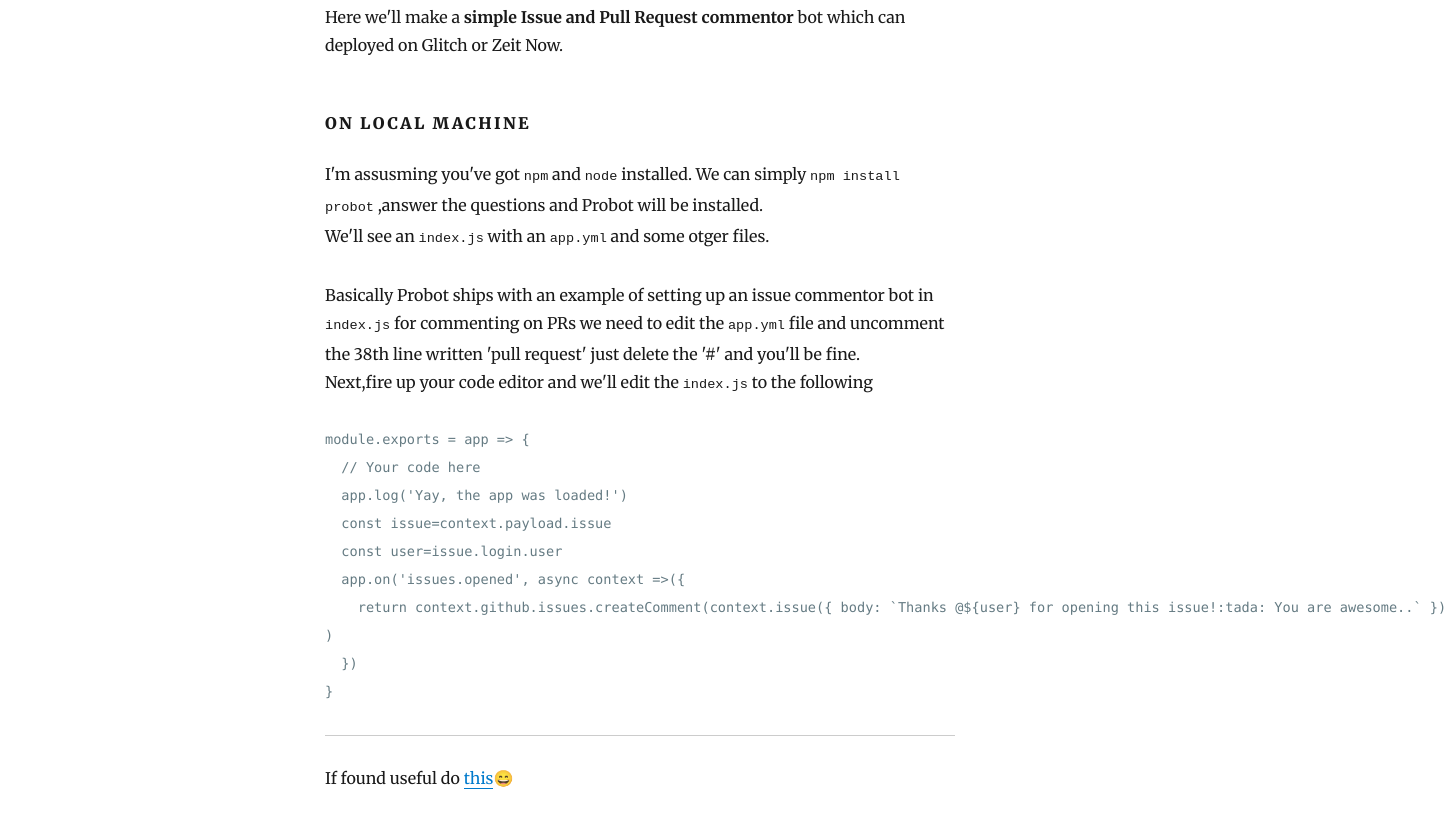
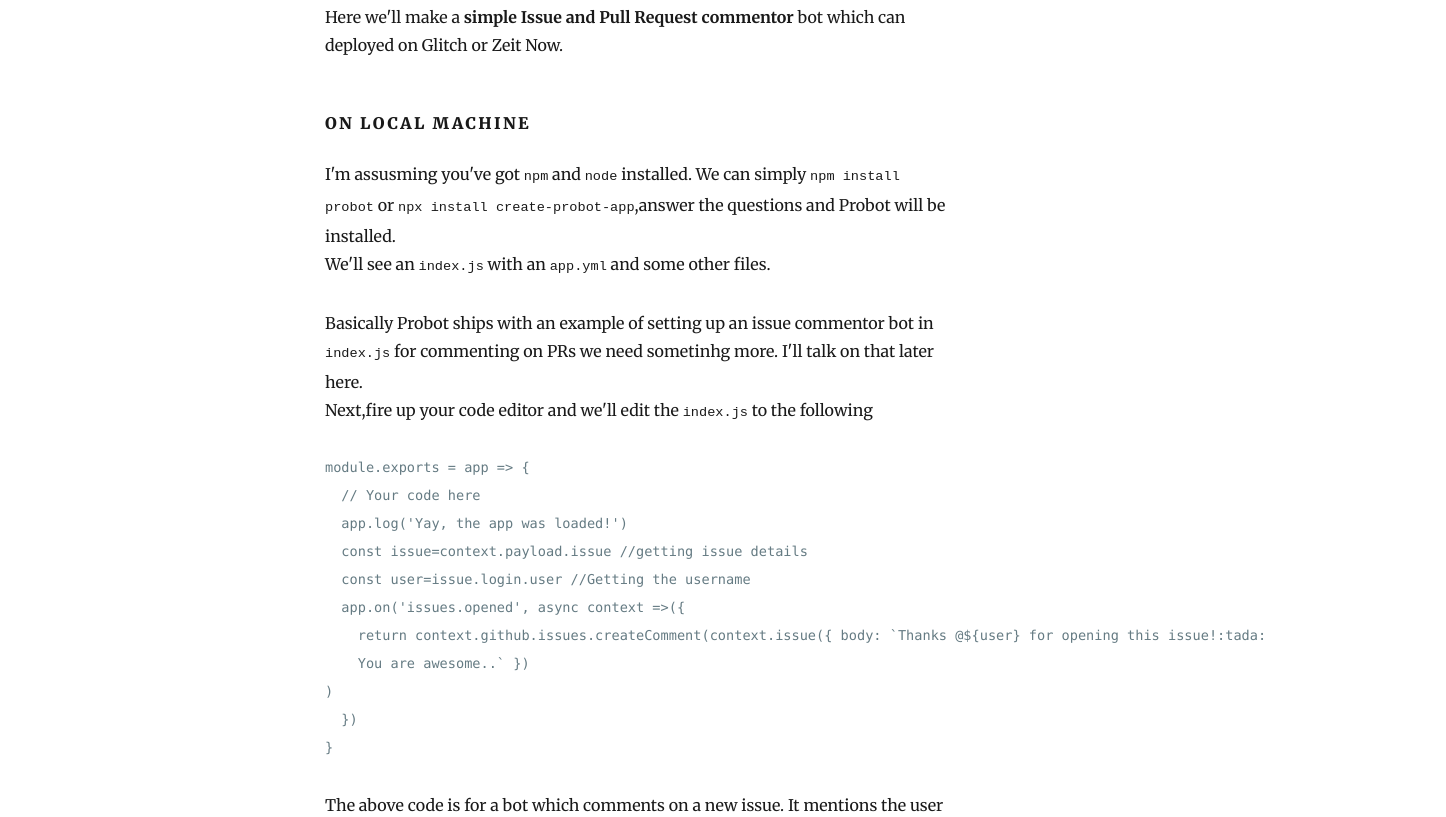
Before and after one commit to athul/blog, a Gatsby site: page /probot/ in a window 1280 px wide. Shown: the part 570-1387 px from the top of the page, 1446 px wide, since content can reach past the window. Built offline with nearby package versions, Linux system fonts and the light colour scheme; Gatsby itself is replaced by a stand-in of ours; some packages are replaced by stand-ins of ours; code samples lack their colours; grey boxes are pictures that could not be loaded.

Commit message:
Updates on Blog

````diff
--- a/content/blog/probot/index.md
+++ b/content/blog/probot/index.md
@@ -11,21 +11,35 @@ Most of these apps are made by JavaScript(Node.js) using **Probot**, a framework
 
 Here we'll make a **simple Issue and Pull Request commentor** bot which can deployed on Glitch or Zeit Now.
 #### On Local Machine
-I'm assusming you've got `npm` and `node` installed.  We can simply `npm install probot` ,answer the questions and Probot will be installed.
-We'll see an `index.js` with an `app.yml` and some otger files.
+I'm assusming you've got `npm` and `node` installed.  We can simply `npm install probot` or `npx install create-probot-app`,answer the questions and Probot will be installed.
+We'll see an `index.js` with an `app.yml` and some other files.
 
-Basically Probot ships with an example of setting up an issue commentor bot in `index.js` for commenting on PRs we need to edit the `app.yml` file and uncomment the 38th line written 'pull request' just delete the '#' and you'll be fine.
+Basically Probot ships with an example of setting up an issue commentor bot in `index.js` for commenting on PRs we need sometinhg more. I'll talk on that later here.
 Next,fire up your code editor and we'll edit the `index.js` to the following
 
 ```js
 module.exports = app => {
   // Your code here
   app.log('Yay, the app was loaded!')
-  const issue=context.payload.issue
-  const user=issue.login.user
+  const issue=context.payload.issue //getting issue details
+  const user=issue.login.user //Getting the username
   app.on('issues.opened', async context =>({
-    return context.github.issues.createComment(context.issue({ body: `Thanks @${user} for opening this issue!:tada: You are awesome..` })
+    return context.github.issues.createComment(context.issue({ body: `Thanks @${user} for opening this issue!:tada:
+    You are awesome..` })
 )
   })
 }
 ```
+The above code is for a bot which comments on a new issue. It mentions the user too. The *"Robotic"* characteristics start from the 4th line starting with `app.on` function the first argument passed is the action which the bot listens to. These actions are **webhook** actions of GitHub and you can learn more about from[Webhook Documentation]().
+Probot uses node's `async` API for returning the data. We used *`* to enclose the string/comment body because we won't need to use escape characters and we can also interpolate [Template Literals]().
+Now we need to check if our app is working or not,we can run `npm run dev` and in the browser goto `localhost:8000` , you can find a webpage like this ![probot-webpage](/wbp.jpg)
+
+Click the *Register App* button and provide a name and install it in a repository.
+> Tip:Create a new private repository because we'll be making a lot of noise for the testing
+
+Now in your local repo,if you check the `.env` file you'll see the variable values autofilled with the necessary data.
+> Test the app by making a new issue in the test repo on GitHub.
+It works :tada: right?
+
+##### Redelivering Webhookd
+We can redeliver the webhooks of any event triggered by the app and we can redeliver them by going to Settings->Installed Apps-><your app>->Advanced Settings->
````
